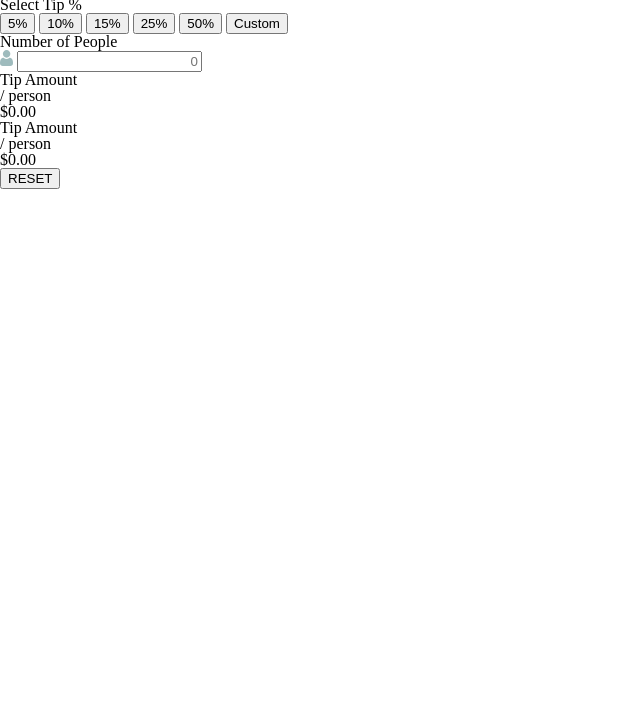
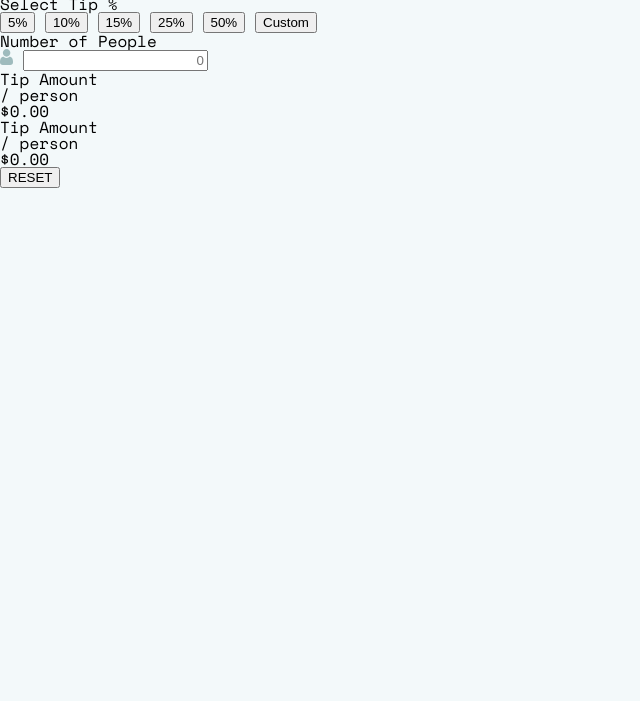
Before and after one commit to Carlos-Eduardo-S/Projeto-Splitter, a plain HTML site: page index.html in a window 1280 px wide. Shown: the part 99-800 px from the top of the page, without its empty margins (0-640 px from the left). Drawn offline with nearby package versions, Linux system fonts and the light colour scheme; files that its build step writes are made by us from their sources.

Commit message:
Estilização Iniciais

```diff
--- a/styles/mobile.css
+++ b/styles/mobile.css
@@ -1 +1,10 @@
 @import url(/styles/variaveis.css);
+
+/* Estilização do body */
+body {
+    font-family: var(--space);
+    background-color: var(--grey-50);
+    color: var(--black);
+    margin: 0;
+    padding: 0;
+}
```
